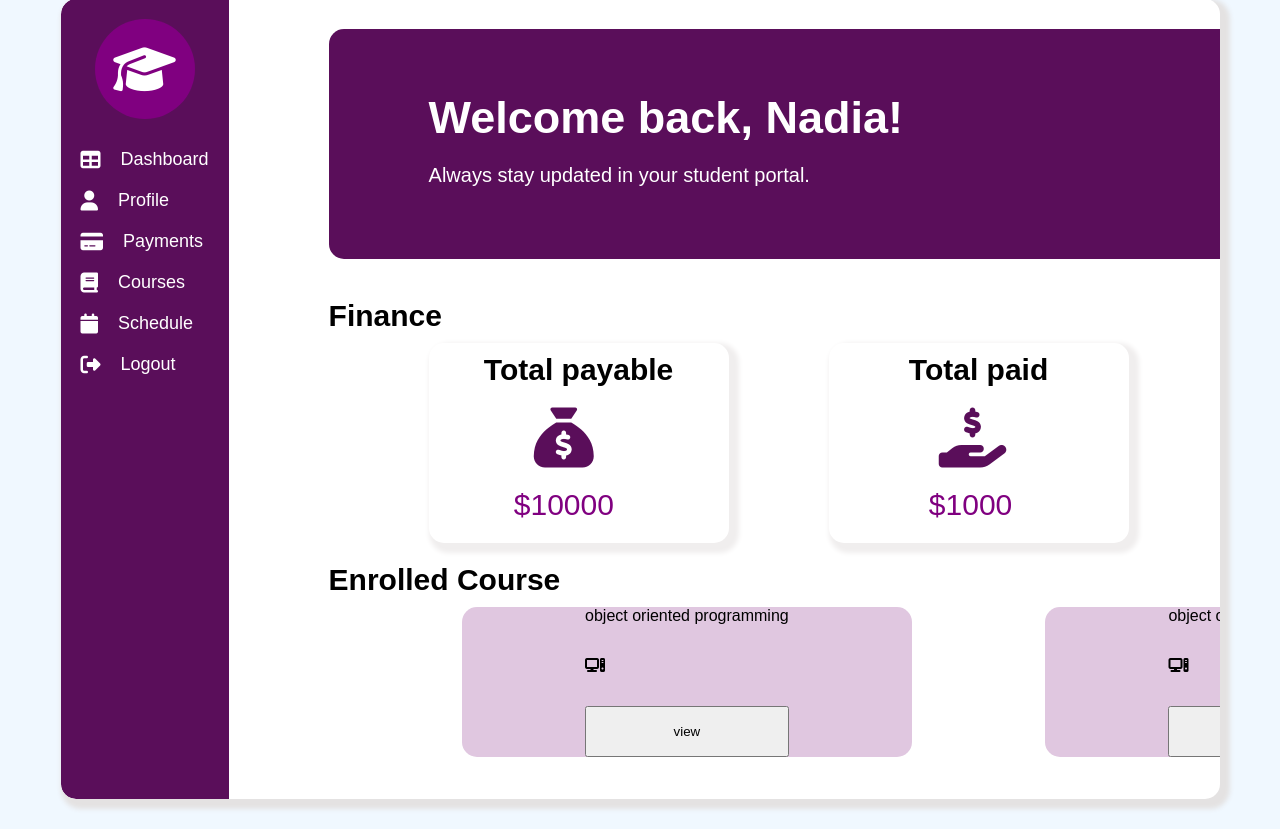
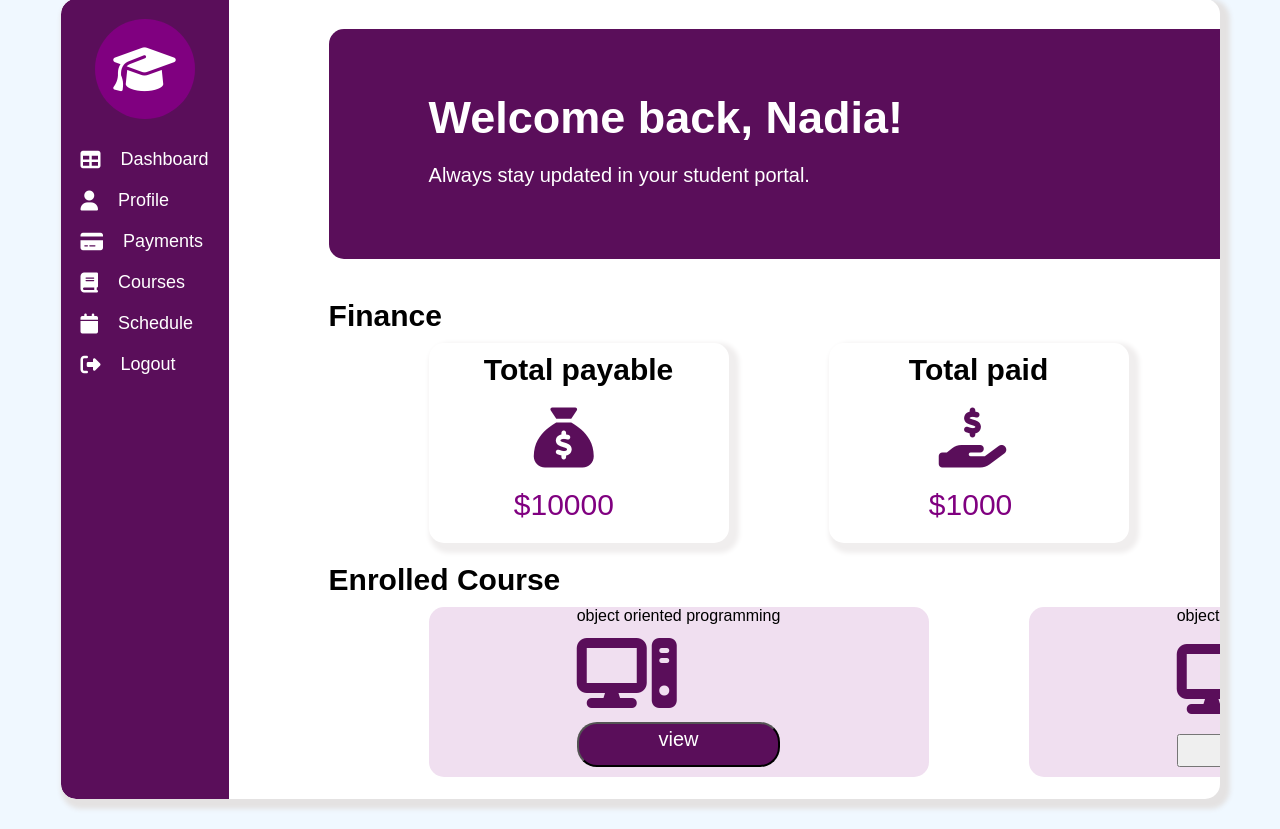
Before and after one commit to sohasara/student-portal, a PHP site: page / in a window 1280 px wide. Shown: the part 51-880 px from the top of the page. Run offline with PHP 8.4, Linux system fonts and the light colour scheme; some libraries are stand-ins or nearby versions.

Commit message:
style the button

```diff
--- a/index.html
+++ b/index.html
@@ -88,7 +88,7 @@
             <div class="enrolled_course">
                 <p>object oriented programming</p>
                 <i class="fa-solid fa-computer"></i>
-                <button>view</button>
+                <button class="enroll-button">view</button>
             </div>
             <div class="enrolled_course">
                 <p>object oriented programming</p>
--- a/style.css
+++ b/style.css
@@ -19,6 +19,7 @@
   .main{
     display: flex;
       width: 95%;
+
 
       margin-top: 20px;
       background-color: white;
@@ -179,14 +180,18 @@
 }
 /* bottom */
 .enrolled_course{
-height: 150px;
-width: 450px;
-background-color: rgb(224, 199, 224);
+height: 170px;
+width: 500px;
+background-color: rgb(240, 223, 240);
 border-radius: 15px;
 display: grid;
 justify-content: center;
+padding-bottom: 10px;
 }
-
+.enrolled_course i{
+    font-size: 80px;
+    color:rgb(90, 14, 90) ;
+}
 .course{
 
     display: flex;
@@ -197,3 +202,11 @@ justify-content: center;
     border: 3px solid rgb(90, 14, 90);
 
 }
+
+.enroll-button{
+    border-radius: 20px;
+    padding-bottom: 10px;
+    background-color:rgb(90, 14, 90) ;
+    color: white;
+    font-size: 20px;
+}
```
